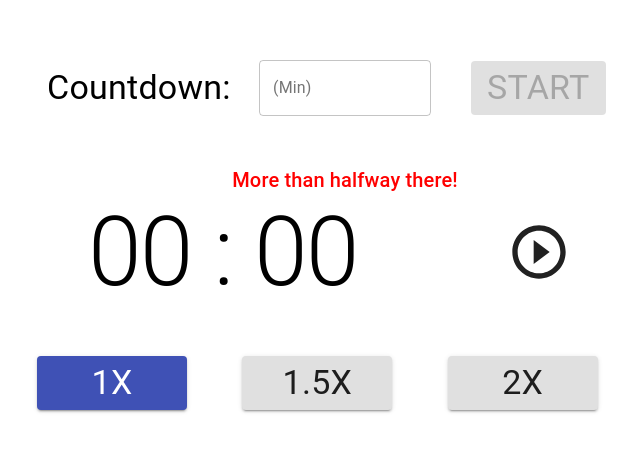
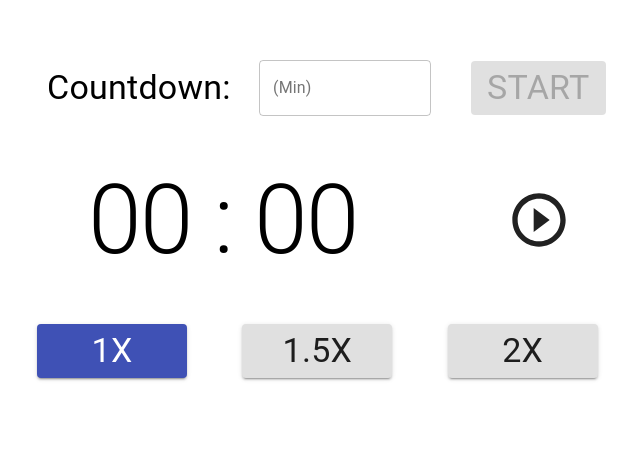
Before and after one commit to tpsnugget/Countdown-Timer-SPA, a React (Create React App) app in the folder client/: page / in a window 1280 px wide. Shown: the part 180-632 px from the top of the page, without its empty margins (295-935 px from the left). Built offline with nearby package versions, Linux system fonts and the light colour scheme.

Commit message:
Stops properly now

```diff
--- a/client/src/Components/TimerDisplay.js
+++ b/client/src/Components/TimerDisplay.js
@@ -15,10 +15,11 @@ const TimerDisplay = props => {
     const [pauseCount, setPauseCount] = useState(true)
     const [min, setMin] = useState(0)
     const [sec, setSec] = useState(0)
-    const [totalSec, setTotalSec] = useState(0)
+    const [totalSec, setTotalSec] = useState(10)
     const [oneXButton, setOneXButton] = useState(true)
     const [onePointFiveXButton, setOnePointFiveXButton] = useState(false)
     const [twoXButton, setTwoXButton] = useState(false)
+    const [keepRunning, setKeepRunning] = useState(true)
 
     useEffect( () => {
 
@@ -81,6 +82,14 @@ const TimerDisplay = props => {
                 }, 500 )
             }
         }
+
+        if(totalSec === 0){
+            setKeepRunning(false)
+            setPauseCount(true)
+            setMin(0)
+            setSec(0)
+        }
+
     } )
 
     const runAtOneSpeed = async () => {
@@ -106,14 +115,19 @@ const TimerDisplay = props => {
     return (
         <Grid container justify='center' alignItems='center' style={{marginTop: '3rem'}} >
             <Grid container justify='center' item xs={12}>
-                {(totalSec <= halfway) && (totalSec > 20) ?
+                {keepRunning && start && (totalSec <= halfway) && (totalSec > 20) ?
                 <Typography variant='h6' >
                     More than halfway there!
                 </Typography>
                 : null}
-                {(totalSec <= halfway) && (totalSec <= 20) ?
+                {keepRunning && start && (totalSec <= halfway) && (totalSec <= 20) ?
                 <Typography variant='h6' style={{color: 'red'}} >
                     More than halfway there!
+                </Typography>
+                : null}
+                {!keepRunning ?
+                <Typography variant='h6' >
+                    Time's Up!
                 </Typography>
                 : null}
             </Grid>
```
Also changed, not shown: 1 other file (tests, documents, lock files or other folders).
